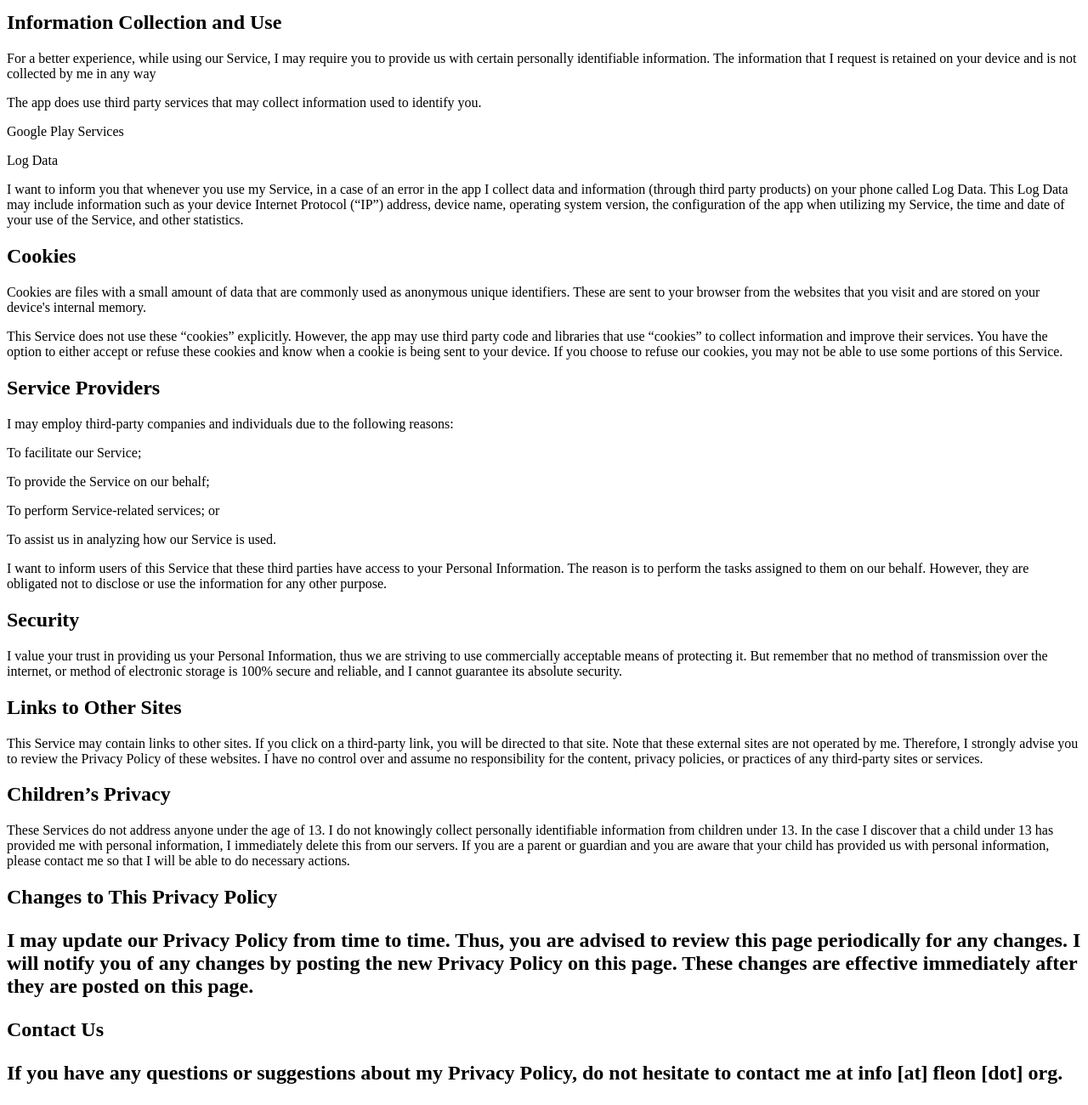
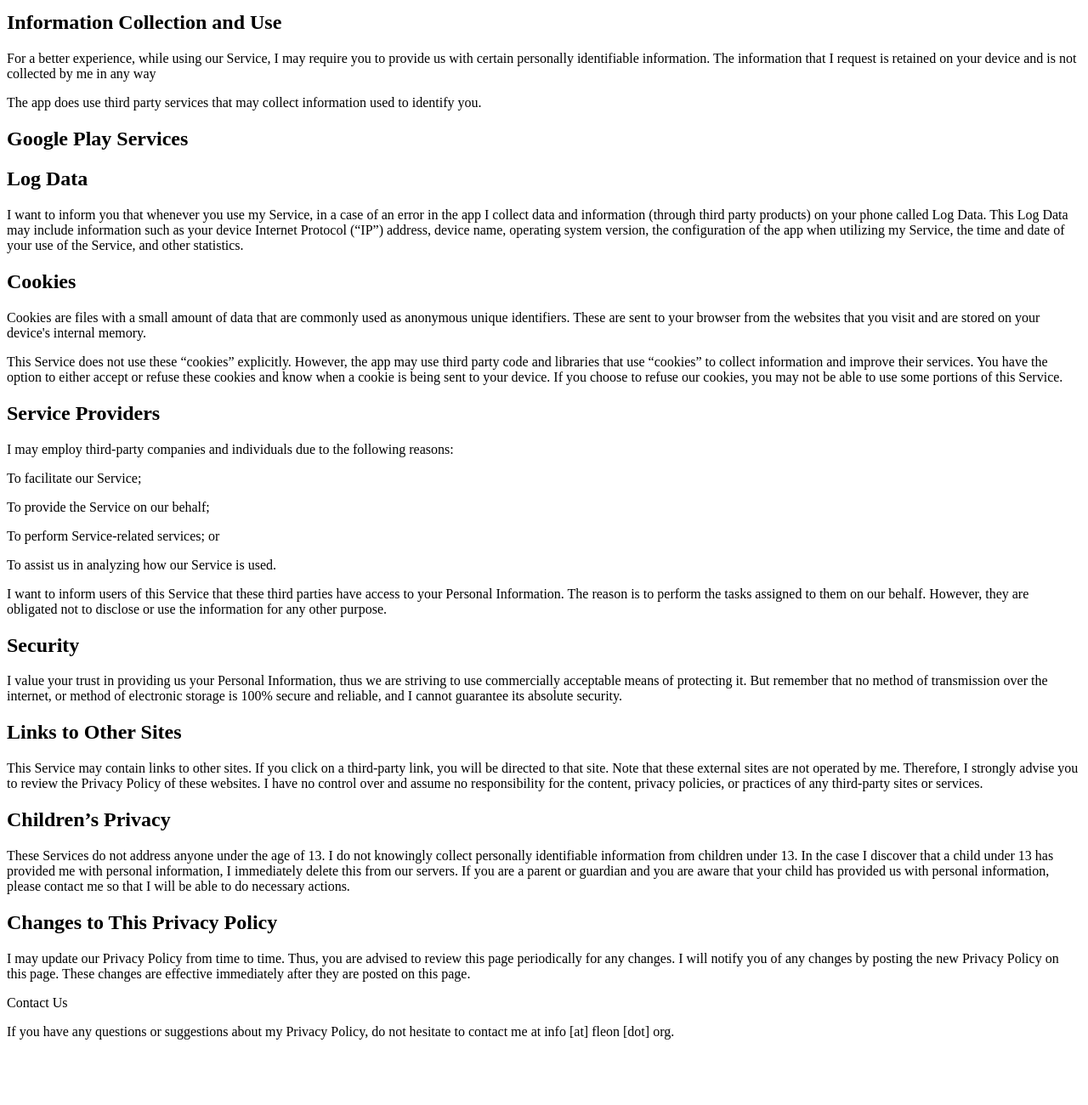
Before and after one commit to fleon/privacy-policy, a plain HTML site: page index.html in a window 1280 px wide. Shown: the part 211-1511 px from the top of the page at 85% size. After the commit the page ends 1450 px from the top, so only its background shows below. Drawn offline with Linux system fonts and the light colour scheme.

Commit message:
Update index.html

```diff
--- a/index.html
+++ b/index.html
@@ -14,8 +14,9 @@
 
 <p>The app does use third party services that may collect information used to identify you.
 
-<p>Google Play Services
-<p>Log Data
+<h2>Google Play Services</h2>
+
+<h2>Log Data</h2>
 
 <p>I want to inform you that whenever you use my Service, in a case of an error in the app I collect data and information (through third party products) on your phone called Log Data. This Log Data may include information such as your device Internet Protocol (“IP”) address, device name, operating system version, the configuration of the app when utilizing my Service, the time and date of your use of the Service, and other statistics.
 
@@ -47,10 +48,10 @@
 
 <p>These Services do not address anyone under the age of 13. I do not knowingly collect personally identifiable information from children under 13. In the case I discover that a child under 13 has provided me with personal information, I immediately delete this from our servers. If you are a parent or guardian and you are aware that your child has provided us with personal information, please contact me so that I will be able to do necessary actions.
 
-<h2>Changes to This Privacy Policy
+<h2>Changes to This Privacy Policy</h2>
 
 <p>I may update our Privacy Policy from time to time. Thus, you are advised to review this page periodically for any changes. I will notify you of any changes by posting the new Privacy Policy on this page. These changes are effective immediately after they are posted on this page.
 
-<p>Contact Us
+<p>Contact Us</h2>
 
 <p>If you have any questions or suggestions about my Privacy Policy, do not hesitate to contact me at info [at] fleon [dot] org.
```
